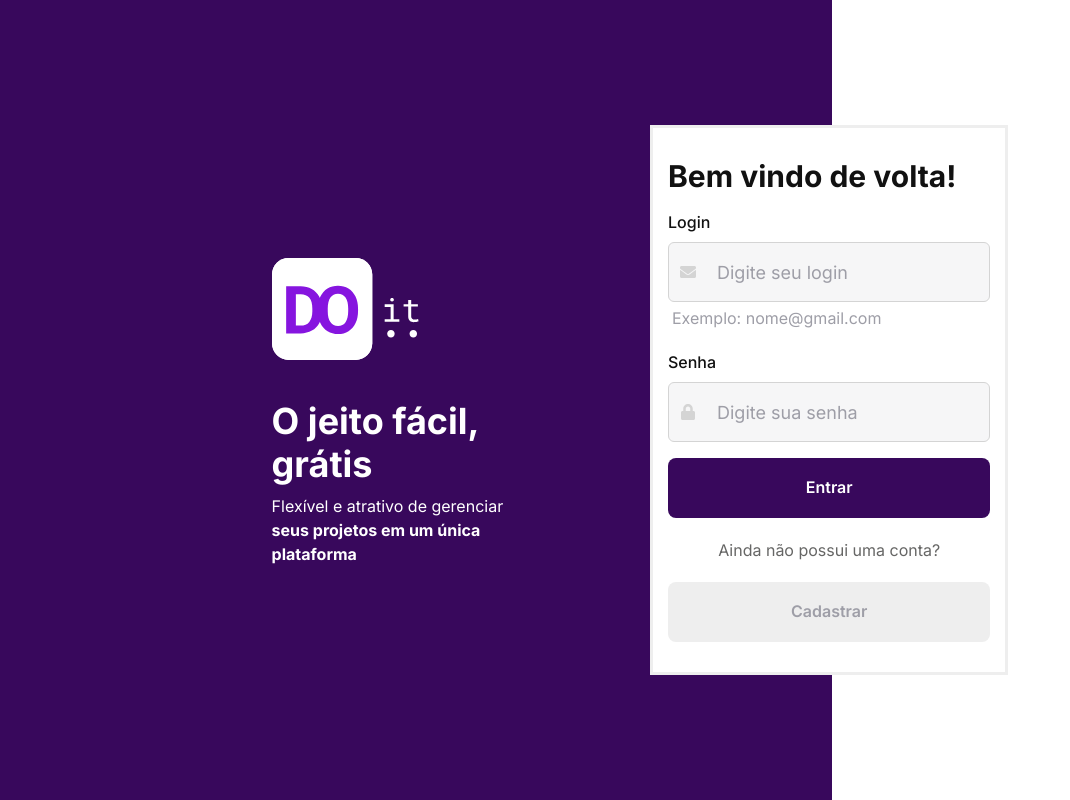
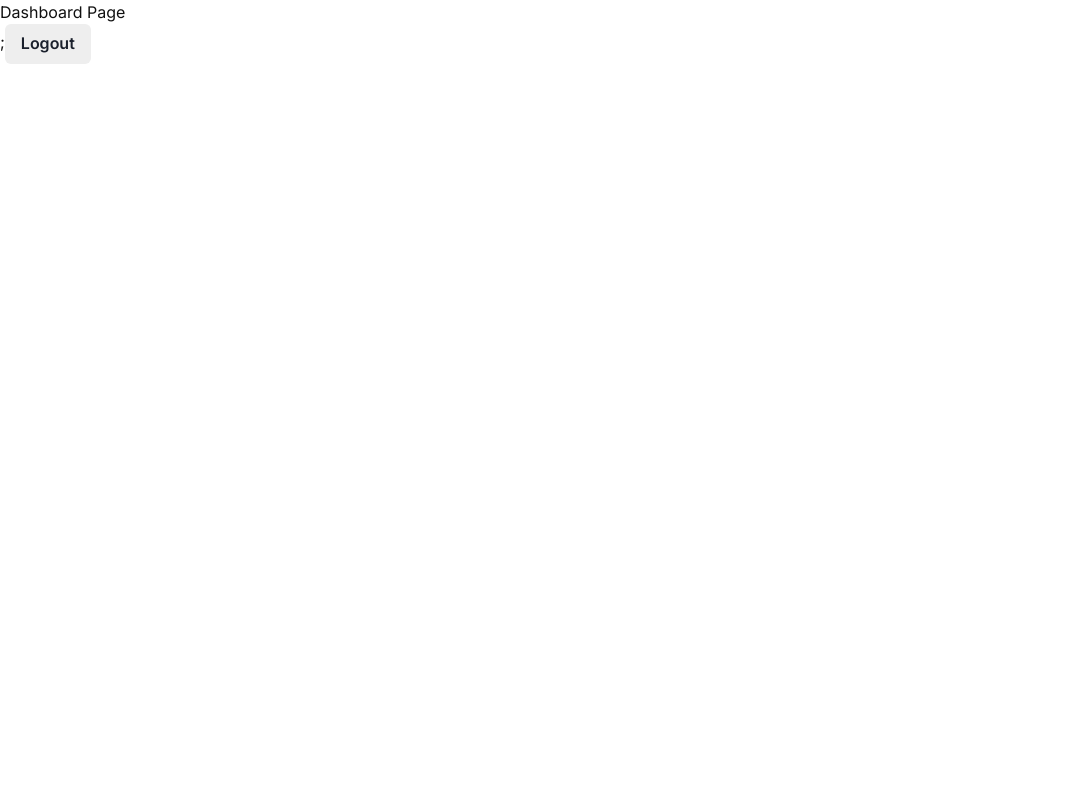
Before and after one commit to AntonioSantosBJPE/Do-it, a React (Vite) app: page /dashboard in a window 1280 px wide. Before the commit this address led to /. Shown: the whole page, without its empty margins (0-1070 px from the left). Built offline with nearby package versions, Linux system fonts and the light colour scheme; sample sign-in values are in the browser's storage.

Commit message:
feat: create authenticated route control

```diff
--- a/src/contexts/AuthContext.tsx
+++ b/src/contexts/AuthContext.tsx
@@ -13,6 +13,7 @@ interface AuthProviderProps {
 
 interface AuthContextData {
   signIn: (credentials: SingInCredencials) => Promise<void>;
+  signOut: () => void;
   user: User;
   accessToken: string;
 }
@@ -37,16 +38,6 @@ export const AuthContext = createContext<AuthContextData>(
   {} as AuthContextData
 );
 
-// const useAuth = () => {
-//   const context = useContext(AuthContext);
-
-//   if (context) {
-//     throw new Error("useAuth must be used within an AuthProvider");
-//   }
-
-//   return context;
-// };
-
 const AuthProvider = ({ children }: AuthProviderProps) => {
   const [data, setData] = useState<AuthState>(() => {
     const accessToken = localStorage.getItem("@Doit:acessToken");
@@ -59,10 +50,7 @@ const AuthProvider = ({ children }: AuthProviderProps) => {
   });
 
   const signIn = useCallback(async ({ email, password }: SingInCredencials) => {
-    console.log({ email, password });
-
     const response = await api.post("/login", { email, password });
-    console.log(response);
     const { accessToken, user } = response.data;
 
     localStorage.setItem("@Doit:acessToken", accessToken);
@@ -70,9 +58,21 @@ const AuthProvider = ({ children }: AuthProviderProps) => {
     setData({ accessToken, user });
   }, []);
 
+  const signOut = useCallback(() => {
+    localStorage.removeItem("@Doit:acessToken");
+    localStorage.removeItem("@Doit:user");
+
+    setData({} as AuthState);
+  }, []);
+
   return (
     <AuthContext.Provider
-      value={{ signIn, accessToken: data.accessToken, user: data.user }}
+      value={{
+        signIn,
+        signOut,
+        accessToken: data.accessToken,
+        user: data.user,
+      }}
     >
       {children}
     </AuthContext.Provider>
--- /dev/null
+++ b/src/pages/Dashboard/index.tsx
@@ -0,0 +1,12 @@
+import { Button, Text } from "@chakra-ui/react";
+import { useContext } from "react";
+import { AuthContext } from "../../contexts/AuthContext";
+
+export const Dashboard = () => {
+  const { signOut } = useContext(AuthContext);
+  return (
+    <>
+      <Text>Dashboard Page</Text>;<Button onClick={signOut}>Logout</Button>
+    </>
+  );
+};
--- a/src/pages/Login/index.tsx
+++ b/src/pages/Login/index.tsx
@@ -16,6 +16,7 @@ import * as yup from "yup";
 import { yupResolver } from "@hookform/resolvers/yup";
 import { useContext, useState } from "react";
 import { AuthContext } from "../../contexts/AuthContext";
+import { Navigate, useNavigate } from "react-router-dom";
 
 const signInSchema = yup.object().shape({
   email: yup.string().required("Email obrigatório").email("Email inválido"),
@@ -30,6 +31,8 @@ export const Login = () => {
   const [loading, setLoading] = useState(false);
   const { signIn } = useContext(AuthContext);
 
+  const navigate = useNavigate();
+
   const {
     formState: { errors },
     register,
@@ -41,9 +44,11 @@ export const Login = () => {
   const handleSignIn: SubmitHandler<SingInData> = (data) => {
     setLoading(true);
     signIn(data)
-      .then((_) => setLoading(false))
+      .then((_) => {
+        setLoading(false);
+        navigate("/dashboard");
+      })
       .catch((err) => {
-        console.log(err);
         setLoading(false);
       });
   };
--- a/src/routes/index.tsx
+++ b/src/routes/index.tsx
@@ -1,9 +1,24 @@
-import { Navigate, Route, Routes } from "react-router-dom";
+import { ComponentType, useContext } from "react";
+import { Navigate, Route, RouteProps, Routes } from "react-router-dom";
+import { AuthContext } from "../contexts/AuthContext";
+import { Dashboard } from "../pages/Dashboard";
 import { Login } from "../pages/Login";
-export const RoutesApp = () => {
+
+interface RoutesProps {}
+
+export const RoutesApp = ({}: RoutesProps) => {
+  const { accessToken } = useContext(AuthContext);
+
   return (
     <Routes>
-      <Route path="/" element={<Login />} />
+      <Route
+        path="/"
+        element={accessToken ? <Navigate to="/dashboard" /> : <Login />}
+      />
+      <Route
+        path="/dashboard"
+        element={accessToken ? <Dashboard /> : <Navigate to="/" />}
+      />
 
       <Route path="*" element={<Navigate to="/" />} />
     </Routes>
```
